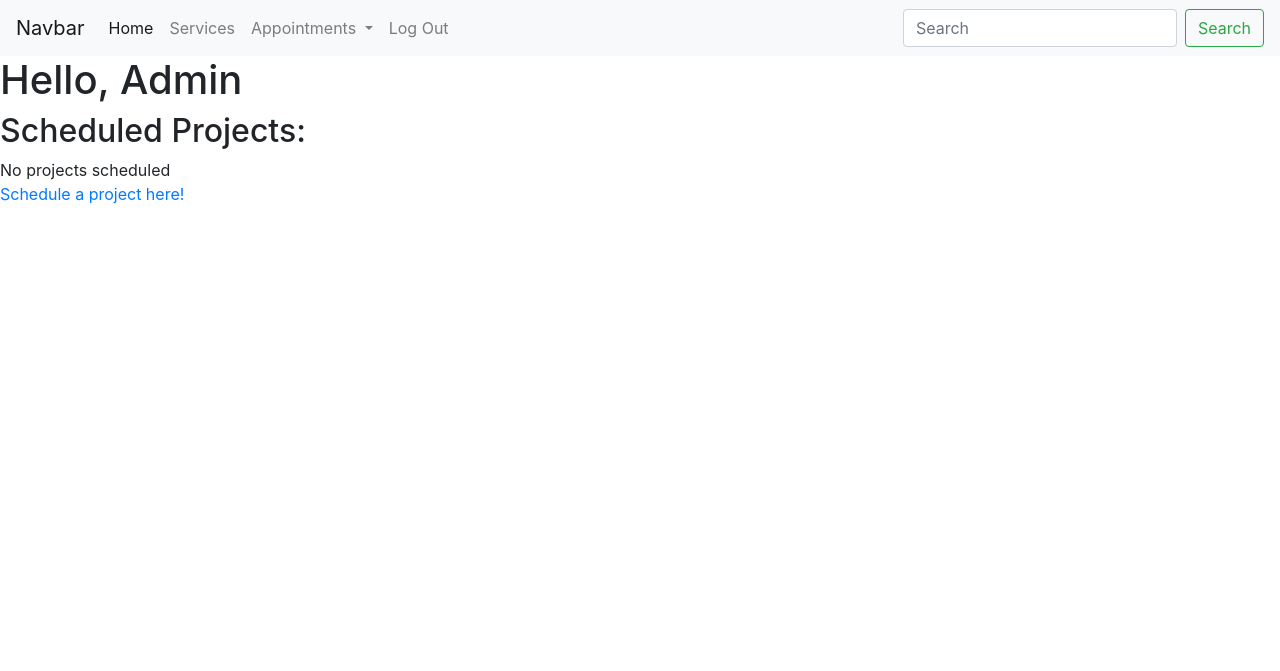
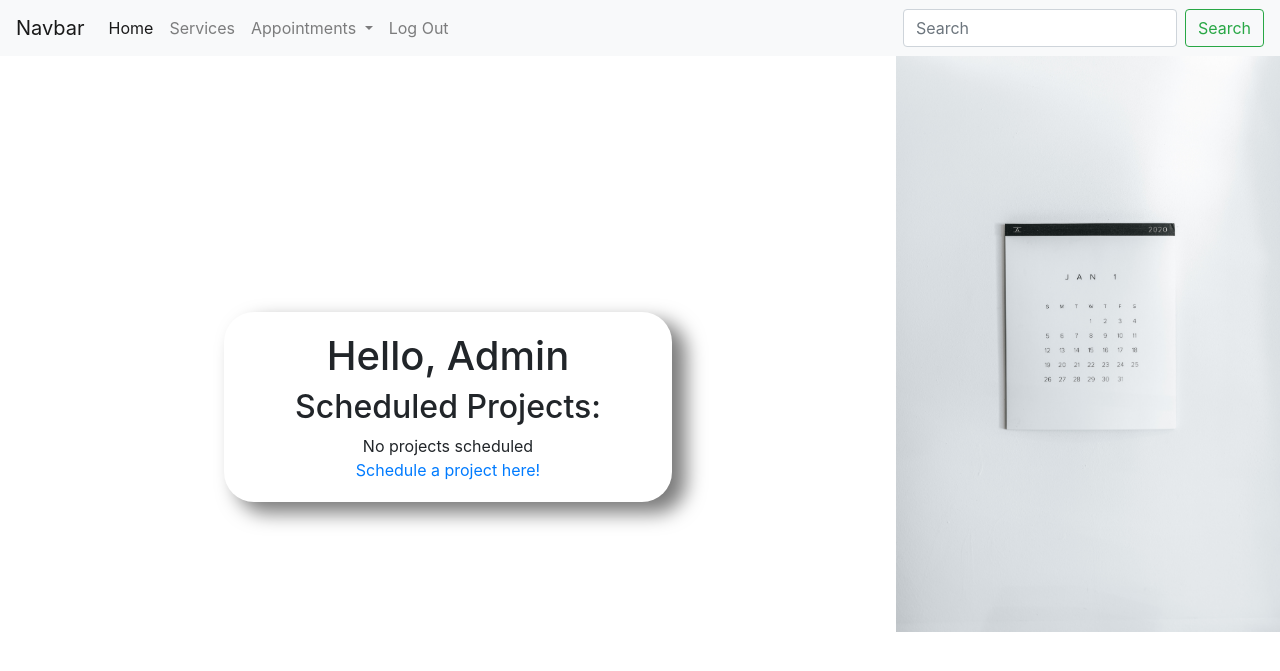
Before and after one commit to Elias-Cz/Capstone, a Django app: page /profile in a window 1280 px wide. Shown: the top 671 px of the page. Run offline with Django 3.2, Linux system fonts and the light colour scheme; a user stored in the database is signed in; data comes from the database, SQL or seed files in the repository; both versions use the stored data as it was after the commit; some libraries are stand-ins or nearby versions.

Commit message:
somestuff

```diff
--- a/installers/static/installers/styles.css
+++ b/installers/static/installers/styles.css
@@ -1,3 +1,7 @@
+* {
+  box-sizing: border-box;
+}
+
 .calendar {
   position: relative;
   width: 300px;
@@ -6,6 +10,9 @@
   box-shadow: 0 5px 50px rgba(#000, 0.5);
   border-radius: 8px;
   overflow: hidden;
+  -webkit-box-shadow: 13px 10px 19px 1px rgba(0,0,0,0.52);
+  -moz-box-shadow: 13px 10px 19px 1px rgba(0,0,0,0.52);
+  box-shadow: 13px 10px 19px 1px rgba(0,0,0,0.52);
 }
 
 .calendar_picture {
@@ -42,6 +49,7 @@
   grid-template-columns: repeat(auto-fit, minmax(25px, 1fr));
   grid-gap: 10px;
   box-sizing: border-box;
+
 }
 
 .calendar_day {
@@ -66,6 +74,25 @@
   color: #fff !important;
   font-weight: 700;
   cursor: pointer;
+}
+
+.dateSelect {
+  border: 2px solid black;
+  border-radius: 5px;
+  transition: 0.5s;
+  text-decoration: none;
+  color: black;
+  font-weight: bold;
+}
+
+.dateSelect a {
+
+}
+
+.dateSelect:hover {
+  background-color: lightgrey;
+  text-decoration: none;
+  color: white;
 }
 
 .schedule_confirm {
@@ -103,3 +130,47 @@
   text-decoration: none;
   cursor: pointer;
 }
+
+.column {
+  float: left;
+}
+
+.left {
+  width: 70%;
+  text-align: center;
+  margin-top: 20%;
+
+}
+
+.left form, .form2 {
+  width: 50%;
+  margin-left: 25%;
+  border-radius: 30px;
+  -webkit-box-shadow: 13px 10px 19px 1px rgba(0,0,0,0.52);
+  -moz-box-shadow: 13px 10px 19px 1px rgba(0,0,0,0.52);
+  box-shadow: 13px 10px 19px 1px rgba(0,0,0,0.52);
+  padding: 20px;
+}
+.left form input {
+  margin: 10px;
+}
+.right {
+  width: 30%;
+}
+
+.right img {
+  height: auto;
+  width: 100%;
+}
+
+@media screen and (max-width: 600px) {
+  .column {
+    width: 100%;
+  }
+
+  .left form {
+    margin-left:0;
+    width: 100%;
+    margin-bottom: 40px;
+  }
+}
--- a/installers/templates/installers/confirm.html
+++ b/installers/templates/installers/confirm.html
@@ -1,7 +1,7 @@
 {% extends "installers/layout.html" %}
 
 {% block body %}
-  Your appointment on {{ month }} {{ date }} is confirmed!
+  Your appointment on {{ month_num }} {{ date }} is confirmed!
   <br>
   You will be redirected shortly.
   <em>(If you are not redirected, click <a href="#">here</a>)</em>
--- a/installers/templates/installers/layout.html
+++ b/installers/templates/installers/layout.html
@@ -22,7 +22,7 @@
         <div class="collapse navbar-collapse" id="navbarSupportedContent">
           <ul class="navbar-nav mr-auto">
             <li class="nav-item active">
-              <a class="nav-link" href="#">Home <span class="sr-only">(current)</span></a>
+              <a class="nav-link" href="{% url 'index' %}">Home <span class="sr-only">(current)</span></a>
             </li>
             <li class="nav-item">
               <a class="nav-link" href="#">Services</a>
--- a/installers/templates/installers/profile.html
+++ b/installers/templates/installers/profile.html
@@ -1,6 +1,10 @@
 {% extends "installers/layout.html" %}
 
 {% block body %}
+
+  <div class="cont">
+    <div class="column left">
+      <div class="form2">
         <h1>Hello, {{ request.user }}</h1>
         <h2>Scheduled Projects:</h2>
         {% if appointment_check == True %}
@@ -10,4 +14,13 @@
         {% endif %}
         <br>
         <a href="{% url 'schedule' %}">Schedule a project here!</a>
+      </div>
+
+    </div>
+    <div class="column right">
+      <img src="static/installers/pic2.jpg" alt="">
+    </div>
+
+  </div>
+
 {% endblock %}
--- a/installers/urls.py
+++ b/installers/urls.py
@@ -9,7 +9,6 @@ urlpatterns = [
     path('logout', views.logout_view, name='logout'),
     path('login', views.login_view, name='login'),
     path('schedule', views.schedule, name='schedule'),
-    path('activate', views.activate, name='activate'),
     path('installer', views.installer, name="installer"),
     path('appointments', views.appointments, name='appointments'),
     path('confirm', views.confirm, name="confirm")
--- a/installers/views.py
+++ b/installers/views.py
@@ -92,7 +92,10 @@ def profile(request):
     })
 
 def schedule(request):
-    day_range = monthrange(2020, 9)
+    dt = datetime.datetime.today()
+    month_ref = dt.month
+    year_ref = dt.year
+    day_range = monthrange(year_ref, month_ref)
     day_range_add = day_range[1] + 1
     range_len = list(range(1, day_range_add))
     begining_day = day_range[0]
@@ -102,9 +105,9 @@ def schedule(request):
     print(range_len)
     if request.method == "POST":
         date = request.POST.get('date_value')
-        month = request.POST.get('month_name')
+        month_num = request.POST.get('month_name')
         user = get_object_or_404(User, username=request.user)
-        date_month = month + '' + date
+        date_month = month_num + '' + date
         print(date_month)
         installer_check = User.objects.filter(installer=True)
         installer = random.choice(installer_check)
@@ -116,7 +119,7 @@ def schedule(request):
         s.save()
         print('saved appt')
         return render(request, "installers/confirm.html", {
-        "month": month,
+        "month": month_num,
         "date": date,
         })
     return render(request, "installers/schedule.html", {
@@ -137,22 +140,7 @@ def appointments(request):
     "installer": installer
     })
 
-def activate(request):
-    if request.method == "POST":
-        employee_id = request.POST.get('emp_id')
-        employee_id = int(employee_id)
-        print(employee_id)
-        print(type(employee_id))
-        user = request.user
-        employee_ids = list(range(1000, 1200))
-        if employee_id in employee_ids:
-            User.objects.filter(username=user).update(installer=True)
-            return HttpResponseRedirect(reverse("installer"))
-        else:
-            return render(request, "installers/activate.html", {
-            "message": "Invalid employee ID"
-            })
-    return render(request, "installers/activate.html")
+
 
 def installer(request):
     username = request.user
```
Also changed, not shown: installers/templates/installers/activate.html (deleted, +0 -10 lines), installers/templates/installers/appointments.html (+10 -3 lines), installers/templates/installers/index.html (+21 -1 lines), installers/templates/installers/schedule.html (+9 -0 lines), db.sqlite3, installers/static/installers/pic1.jpg (added), installers/static/installers/pic2.jpg (added). Lines whose indentation alone changed are shown as unchanged.
